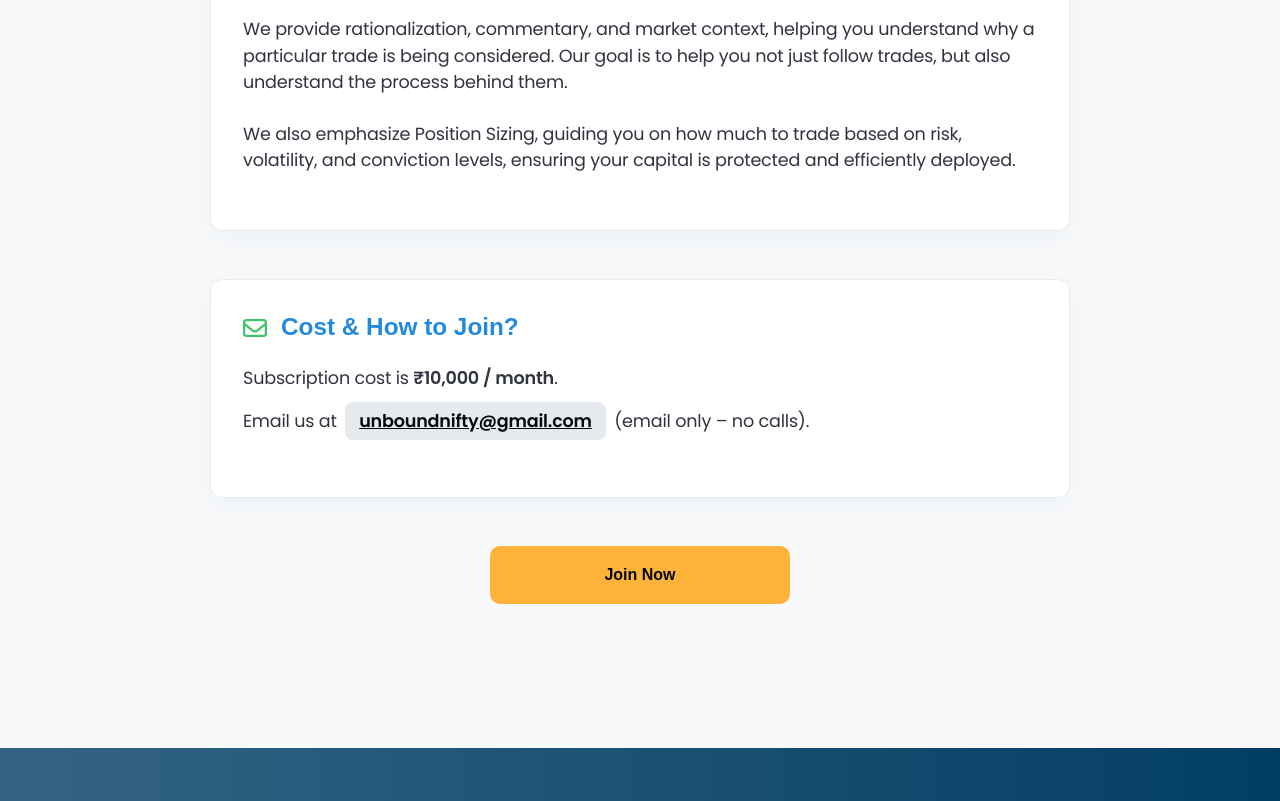
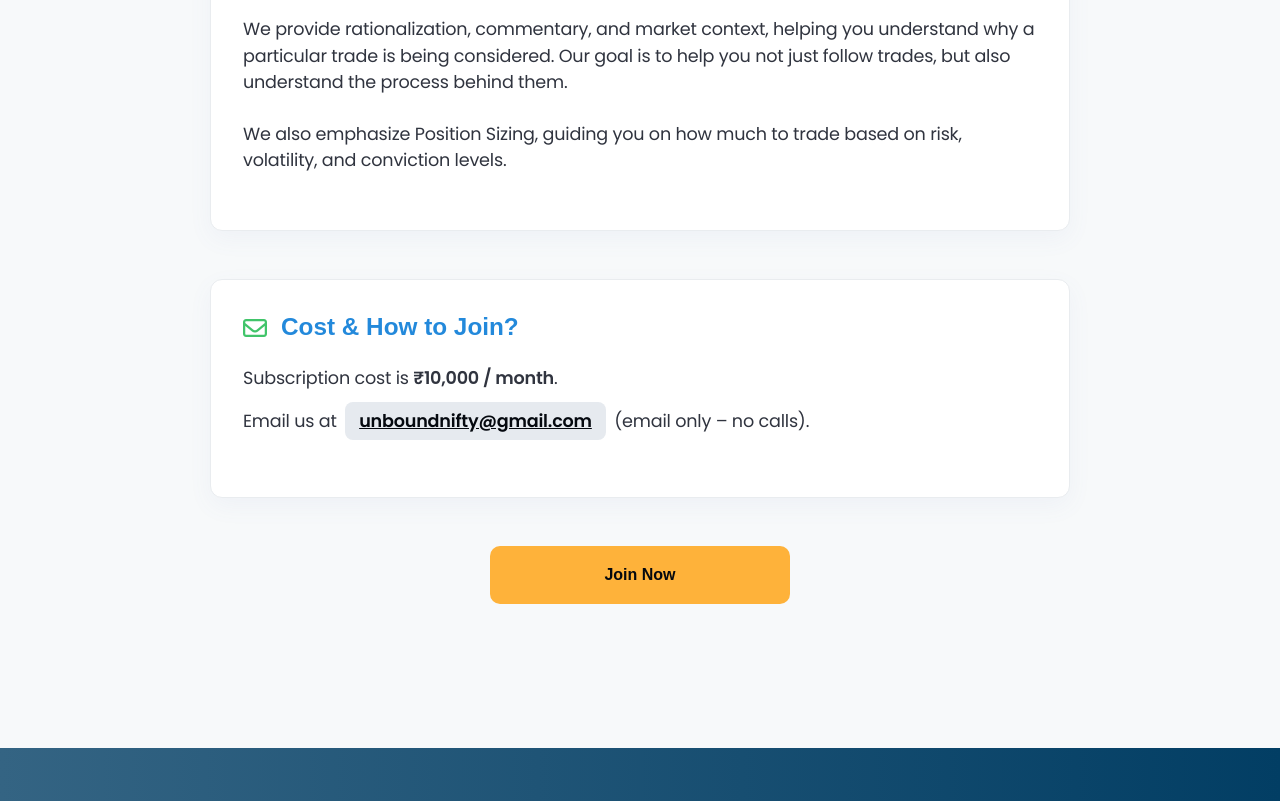
Before and after one commit to Neeraj34Shinde/kandlesticks.com, a website: page src/our-recommendation.html in a window 1280 px wide. Shown: the part 1320-2121 px from the top of the page. Drawn offline with Linux system fonts and the light colour scheme.

Commit message:
fix/content oon page

```diff
--- a/src/our-recommendation.html
+++ b/src/our-recommendation.html
@@ -322,7 +322,7 @@
            We provide rationalization, commentary, and market context, helping you understand why a particular trade is being considered. Our goal is to help you not just follow trades, but also understand the process behind them.
           </p>
           <p>
-            We also emphasize Position Sizing, guiding you on how much to trade based on risk, volatility, and conviction levels, ensuring your capital is protected and efficiently deployed.
+            We also emphasize Position Sizing, guiding you on how much to trade based on risk, volatility, and conviction levels.
           </p>
         </section>
 
```
